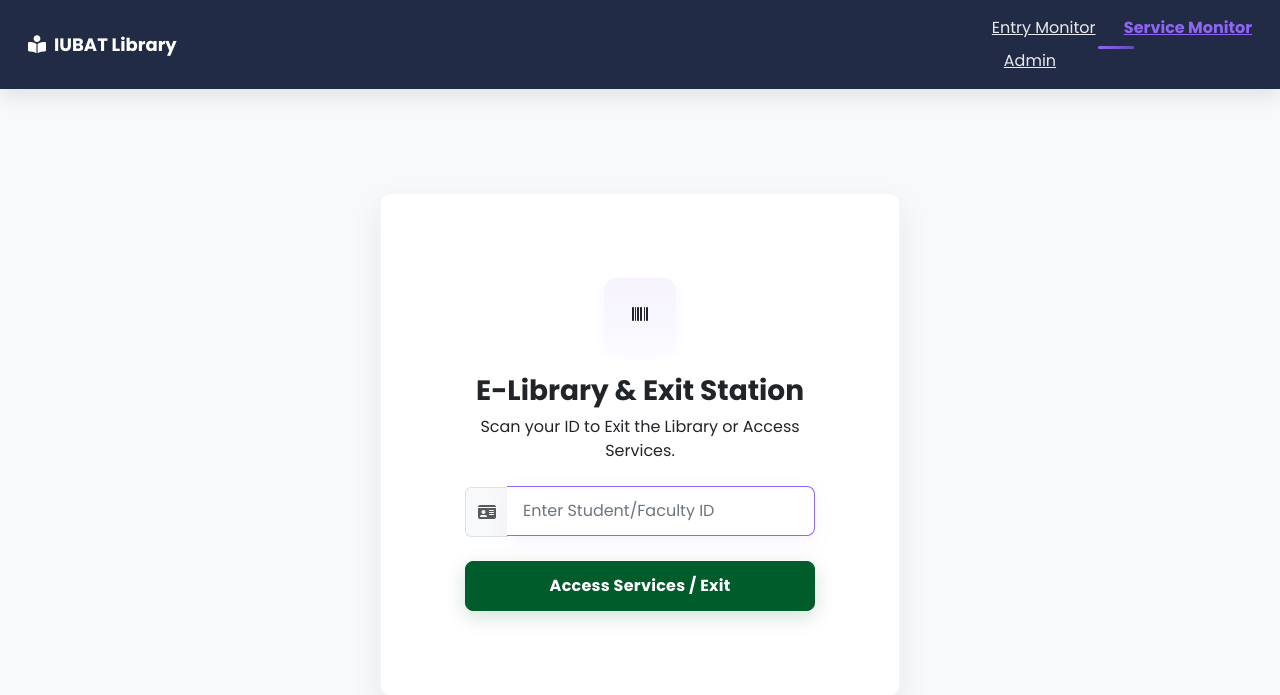
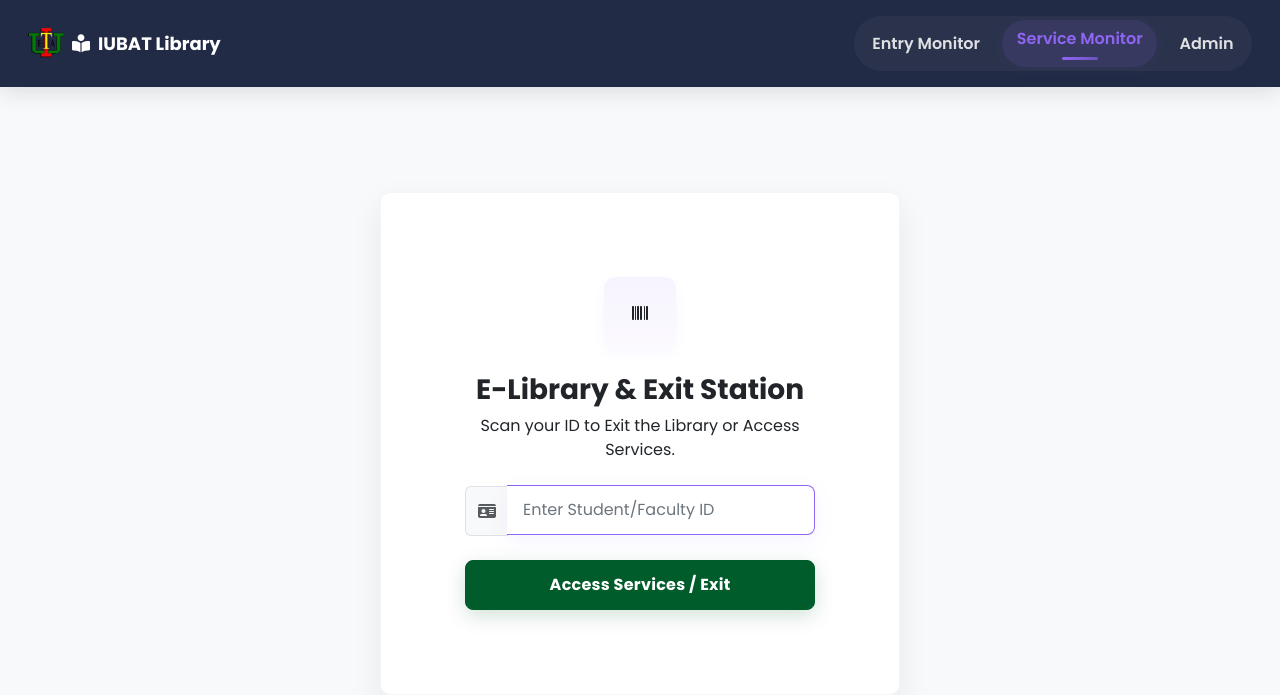
Before and after one commit to 0xh7ml/PyLibrary, a Django app: template templates/user/service_monitor.html in a window 1280 px wide. Shown: the top 695 px of the page. Run offline with Django 4.2, Linux system fonts and the light colour scheme; the template is opened without the code that fills it, so the values that code supplies are empty.

Commit message:
chore(ui): unify navbar styles and add brand logo underline for active link

```diff
--- a/templates/user/service_monitor.html
+++ b/templates/user/service_monitor.html
@@ -1,4 +1,3 @@
-{% load static %}
 <!DOCTYPE html>
 <html lang="en">
 <head>
@@ -12,7 +11,7 @@
     <link rel="preconnect" href="https://fonts.gstatic.com" crossorigin>
     <link href="https://fonts.googleapis.com/css2?family=Poppins:wght@400;500;600;700&display=swap" rel="stylesheet">
 
-    <!-- Inlined user CSS (previously static/css/user.css) -->
+
     <style>
     :root {
         --sidebar-bg: #222B45;
@@ -27,11 +26,19 @@
     }
     body { font-family: 'Poppins', sans-serif; background-color: var(--main-bg); color: var(--text-dark); min-height:100vh; display:flex; flex-direction:column; }
     @keyframes fadeInSlideUp { from { opacity: 0; transform: translateY(20px); } to { opacity: 1; transform: translateY(0); } }
-    .header { background: var(--sidebar-bg); color:#fff; box-shadow: 0 6px 20px rgba(34,43,69,0.12);} .header .navbar-brand { font-weight:700; font-size:1.125rem; }
-    .header .admin-links a { color: rgba(255,255,255,0.9); padding: 0 0.75rem; } .header .admin-links a:hover { color: var(--accent); } .header .admin-links .active-link { color: var(--accent); font-weight:700; }
+    .header { background: var(--sidebar-bg); color:#fff; box-shadow: 0 6px 20px rgba(34,43,69,0.12); position: sticky; top: 0; z-index: 40; }
+    .header .navbar-brand { font-weight:700; font-size:1.125rem; color:#fff; }
+
+    .nav-pill { display: inline-flex; gap: 0.5rem; background: rgba(255,255,255,0.04); padding: 0.25rem; border-radius: 999px; align-items: center; }
+    .nav-pill a { color: rgba(255,255,255,0.85); padding: 0.45rem 0.9rem; border-radius: 999px; text-decoration: none; font-weight: 600; transition: background 160ms ease, color 160ms ease, transform 160ms ease; }
+    .nav-pill a:hover { color: #fff; background: rgba(255,255,255,0.06); transform: translateY(-2px); }
+    .nav-pill a.active-link { color: var(--accent); background: rgba(143,102,244,0.12); box-shadow: 0 4px 14px rgba(143,102,244,0.06); }
     .header .admin-links .active-link::after { content:''; display:block; height:3px; width:36px; margin:6px auto 0; background: linear-gradient(90deg,var(--accent), rgba(143,102,244,0.6)); border-radius:2px; }
     .login-card { max-width:520px; width:100%; border-radius:var(--radius); background:var(--card-bg); animation: fadeInSlideUp 0.8s ease-out forwards; box-shadow:0 12px 30px rgba(34,43,69,0.08); border:1px solid rgba(34,43,69,0.04);} .login-card .card-body { padding:2.25rem; }
     .iubat-logo-wrapper { display:flex; align-items:center; justify-content:center; margin:0 auto 1.5rem auto; width:72px; height:72px; border-radius:12px; background: linear-gradient(180deg, rgba(143,102,244,0.08), rgba(143,102,244,0.03)); box-shadow: 0 4px 12px rgba(143,102,244,0.06);} .iubat-logo { max-width:60px; height:auto; }
+
+    /* Brand logo in navbar */
+    .brand-logo { width: 36px; height: 36px; object-fit: contain; border-radius: 6px; }
     .form-control { background-color:#fff; border:1px solid rgba(34,43,69,0.08); color:var(--text-dark); padding:0.75rem 1rem; font-size:1rem; transition:all 0.18s ease; } .form-control:focus { outline:none; box-shadow:0 6px 20px rgba(143,102,244,0.08); border-color:var(--accent); transform: translateY(-1px); } .form-control::placeholder{ color:var(--text-muted); }
     .btn-primary { background-color:var(--iubat-green); border-color:var(--iubat-green); padding:0.75rem 1.25rem; font-weight:700; font-size:1rem; border-radius:8px; letter-spacing:0.25px; box-shadow:0 6px 20px rgba(0,92,43,0.18); transition: transform .15s ease, box-shadow .2s ease; } .btn-primary:hover { background-color: var(--iubat-green-hover); transform: translateY(-2px); box-shadow:0 10px 30px rgba(0,92,43,0.18); }
     @media (max-width:576px) { .login-card { margin:1rem; border-radius:8px; } .btn-primary { font-size:0.98rem; padding:0.6rem 1rem; } }
@@ -41,8 +48,9 @@
     {% load static %}
     <header class="header p-3">
         <div class="container-fluid d-flex justify-content-between align-items-center">
-            <a href="#" class="navbar-brand">
-                <i class="fa-solid fa-book-open-reader me-2"></i>IUBAT Library
+            <a href="#" class="navbar-brand d-flex align-items-center">
+                <img src="{% static 'img/Iubat-logo.png' %}" alt="IUBAT" class="brand-logo me-2">
+                <span><i class="fa-solid fa-book-open-reader me-2"></i>IUBAT Library</span>
             </a>
             <div class="admin-links d-none d-sm-block">
                 <nav class="nav-pill">
@@ -66,7 +74,7 @@
                 </p>
 
                 <form id="serviceForm" method="POST">
-                    {% csrf_token %}
+
 
                     <div class="mb-4">
                         <label for="studentId" class="visually-hidden">Student/Faculty ID</label>
```
Also changed, not shown: templates/user/entry_monitor.html (+25 -20 lines).
